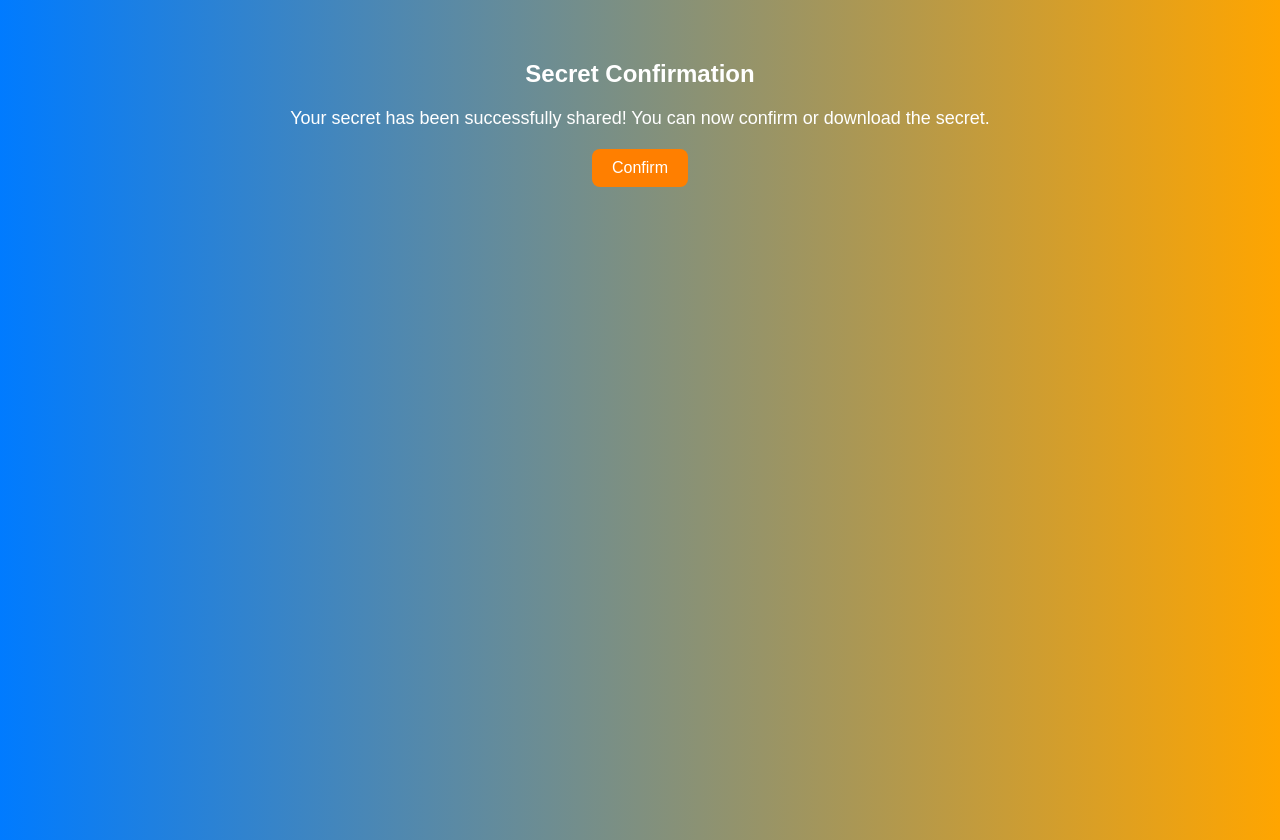
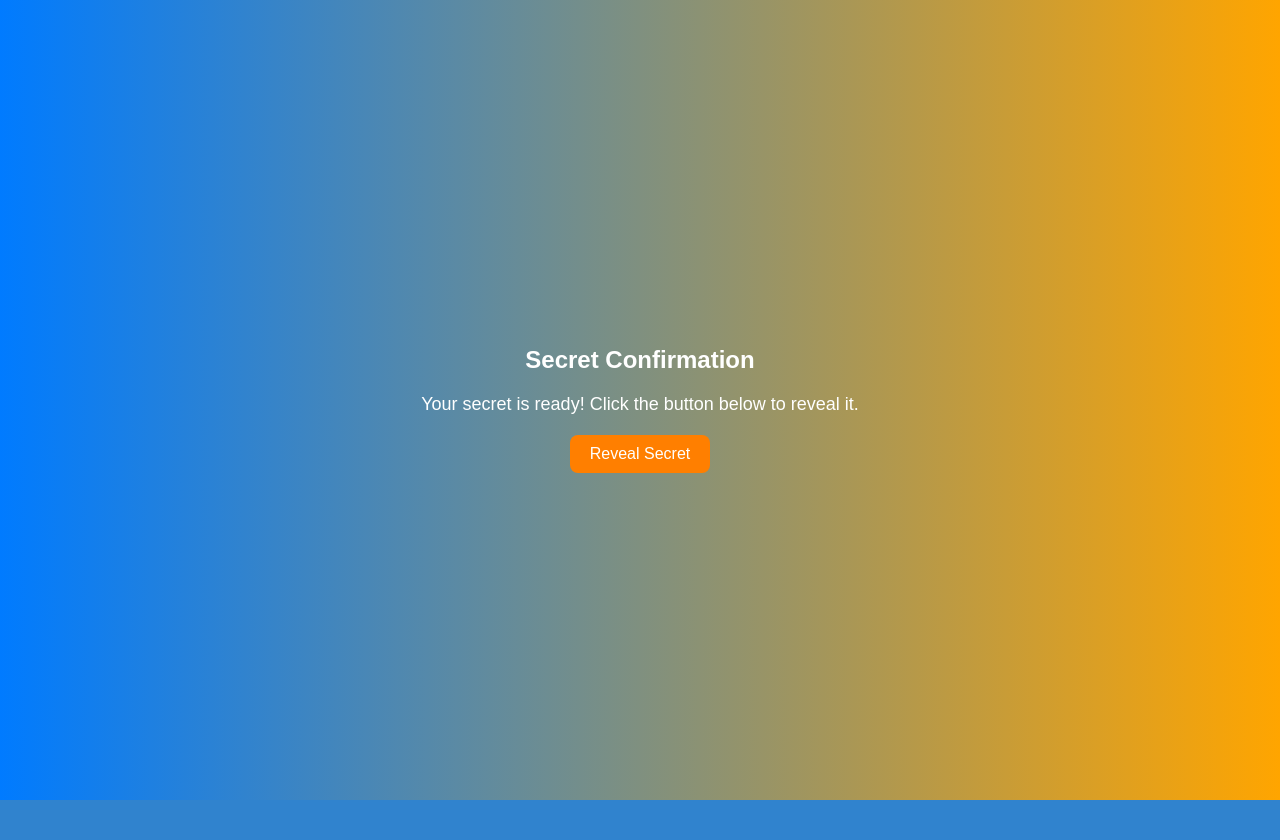
Before and after one commit to rojinashaikh/secure-one-time-share, a Flask app: template templates/confirm.html in a window 1280 px wide. After the commit the page ends 800 px from the top, so only its background shows below. Run offline with Flask 3, Linux system fonts and the light colour scheme; the template is opened without the code that fills it, so the values that code supplies are empty.

Commit message:
Update confirm.html

```diff
--- a/templates/confirm.html
+++ b/templates/confirm.html
@@ -2,7 +2,7 @@
 <html lang="en">
 <head>
   <meta charset="UTF-8" />
-  <title>Confirmation - Your Secret</title>
+  <title>Confirm - Your Secret</title>
   <style>
     body {
       margin: 0;
@@ -13,10 +13,9 @@
       display: flex;
       flex-direction: column;
       align-items: center;
-      justify-content: flex-start;
+      justify-content: center;
       min-height: 100vh;
       text-align: center;
-      padding-top: 40px;
     }
 
     h2 {
@@ -41,41 +40,16 @@
     button:hover {
       background-color: #e67300;
     }
-
-    .hidden {
-      display: none;
-    }
   </style>
 </head>
 <body>
 
   <h2>Secret Confirmation</h2>
-  <div id="messageBox" class="message">
-    Your secret has been successfully shared! You can now confirm or download the secret.
+  <div class="message">
+    Your secret is ready! Click the button below to reveal it.
   </div>
 
-  <button id="confirmButton" onclick="confirmAction()">Confirm</button>
-  <div id="successMessage" class="hidden">
-    <h3>Thank you for confirming!</h3>
-    <button onclick="goBack()">Go Back</button>
-  </div>
-
-  <!-- Add any additional logic or links here -->
-  <script>
-    function confirmAction() {
-      // Simulate a confirmation process
-      document.getElementById("messageBox").innerText = "Your secret has been confirmed successfully!";
-      document.getElementById("confirmButton").style.display = "none";
-      document.getElementById("successMessage").classList.remove("hidden");
-
-      // Optionally, handle any backend API call for confirmation
-      // e.g., make an AJAX request to confirm the secret has been viewed
-    }
-
-    function goBack() {
-      window.history.back(); // Navigate back to the previous page
-    }
-  </script>
+  <button onclick="window.location.href='secret.html'">Reveal Secret</button>
 
 </body>
 </html>
```
